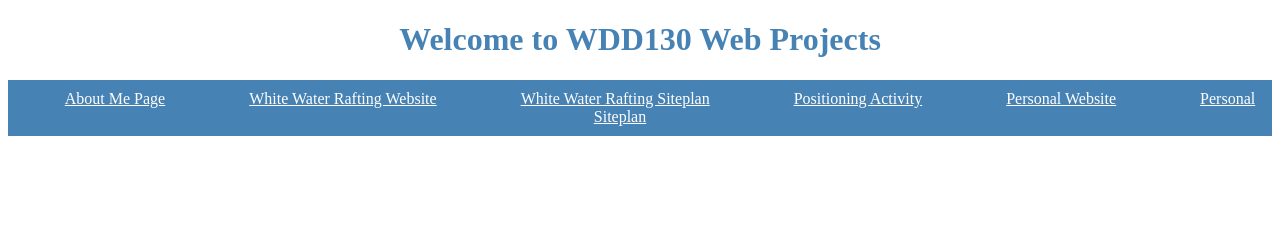
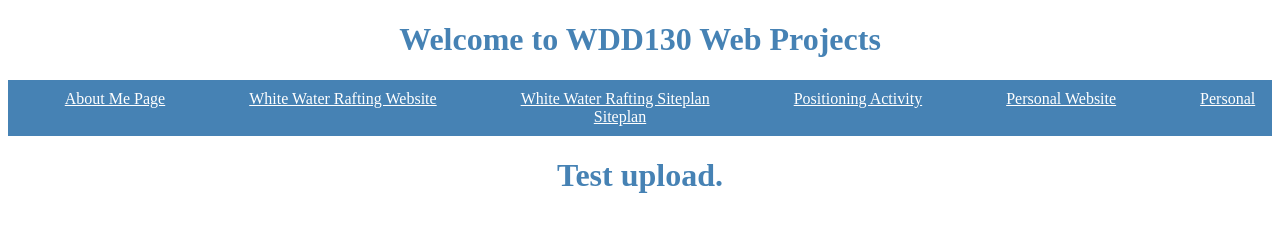
Before and after one commit to WeiChienTang/wdd130, a plain HTML site: page index.html in a window 1280 px wide. Drawn offline with Linux system fonts and the light colour scheme; files that its build step writes are made by us from their sources.

Commit message:
Test uploading

```diff
--- a/index.html
+++ b/index.html
@@ -14,5 +14,8 @@
       <a href="#">Personal Website</a>
       <a href="#">Personal Siteplan</a>
     </nav>
+    <h1>
+      Test upload.
+    </h1>
   </body>
 </html>
```
